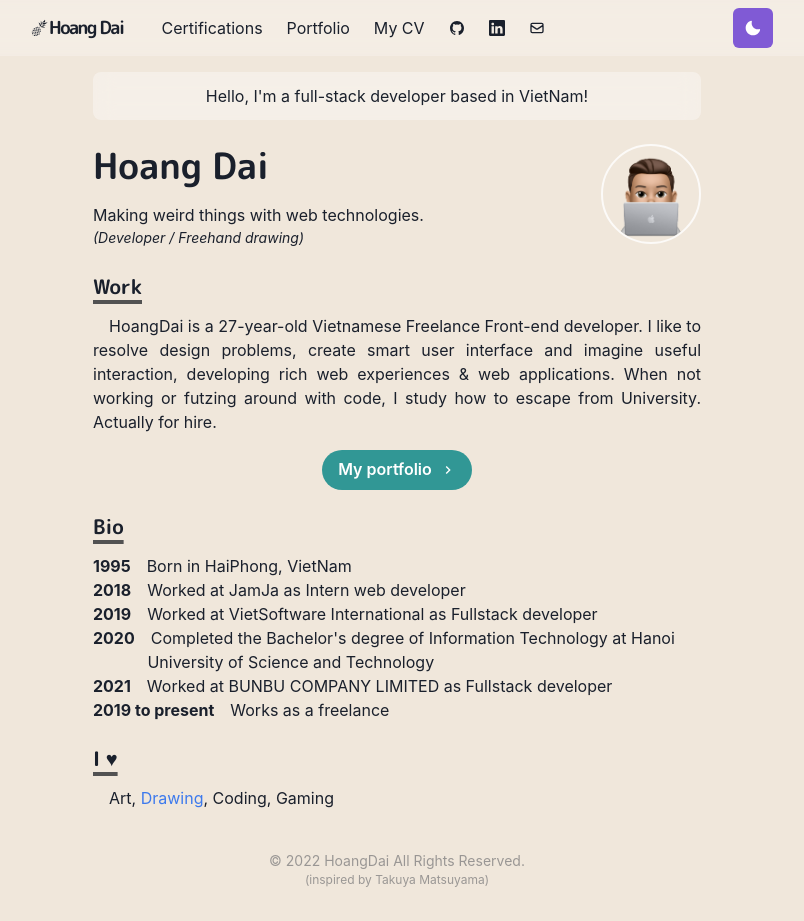
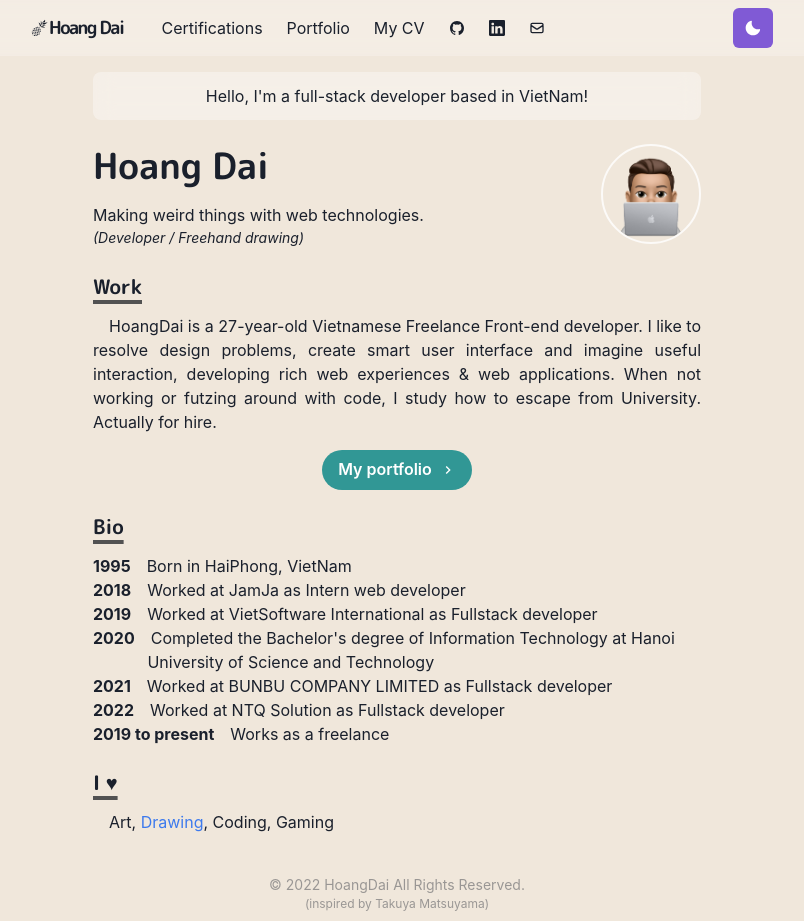
Before and after one commit to craftpine/craftpine-homepage, a Next.js app: page / in a window 1280 px wide. Shown: the whole page, without its empty margins (243-1047 px from the left). Before the commit the page ends 897 px from the top, so only its background shows below. Built offline with nearby package versions, Linux system fonts and the light colour scheme; no server answers.

Commit message:
update(): ntq work

```diff
--- a/pages/index.tsx
+++ b/pages/index.tsx
@@ -80,7 +80,8 @@ const Home: NextPage = () => {
         </Paragraph>
         <Box justifyContent="center" display="flex" my={4}>
           <NextLink
-            href="https://www.topcv.vn/xem-cv/D1FfBFZUAFgKDlFXV1YIV1NTUlJZUVYNXFAEAQde77"
+            // href="https://www.topcv.vn/xem-cv/CFMOAgADCgoADwcGAwcCAQcGBFIGAAABCwcDBw8d54"
+            href={process.env.NEXT_PUBLIC_FULL_CV ?? ""}
             passHref
             scroll={false}
             target="_blank"
@@ -125,6 +126,10 @@ const Home: NextPage = () => {
           Worked at BUNBU COMPANY LIMITED as Fullstack developer
         </BioSection>
         <BioSection>
+          <BioYear>2022</BioYear>
+          Worked at NTQ Solution as Fullstack developer
+        </BioSection>
+        <BioSection>
           <BioYear>2019 to present</BioYear>
           Works as a freelance
         </BioSection>
```
